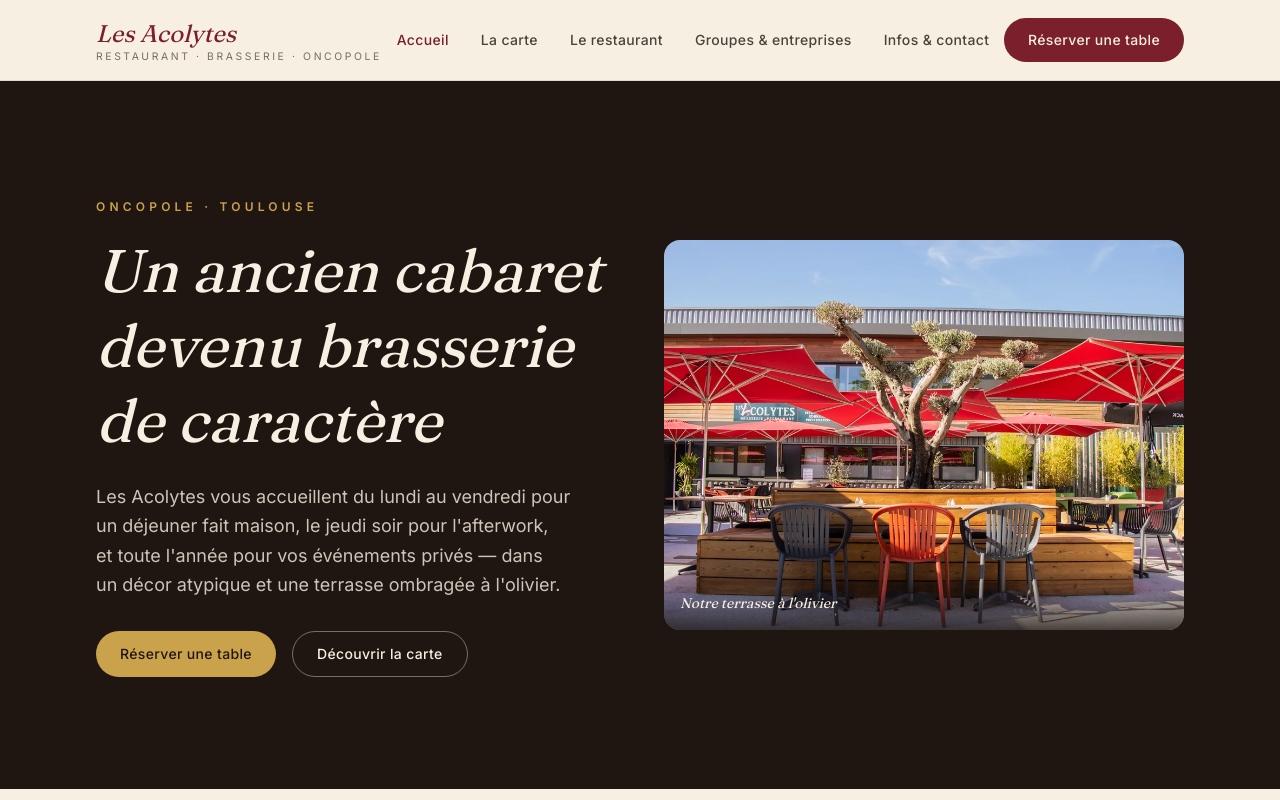
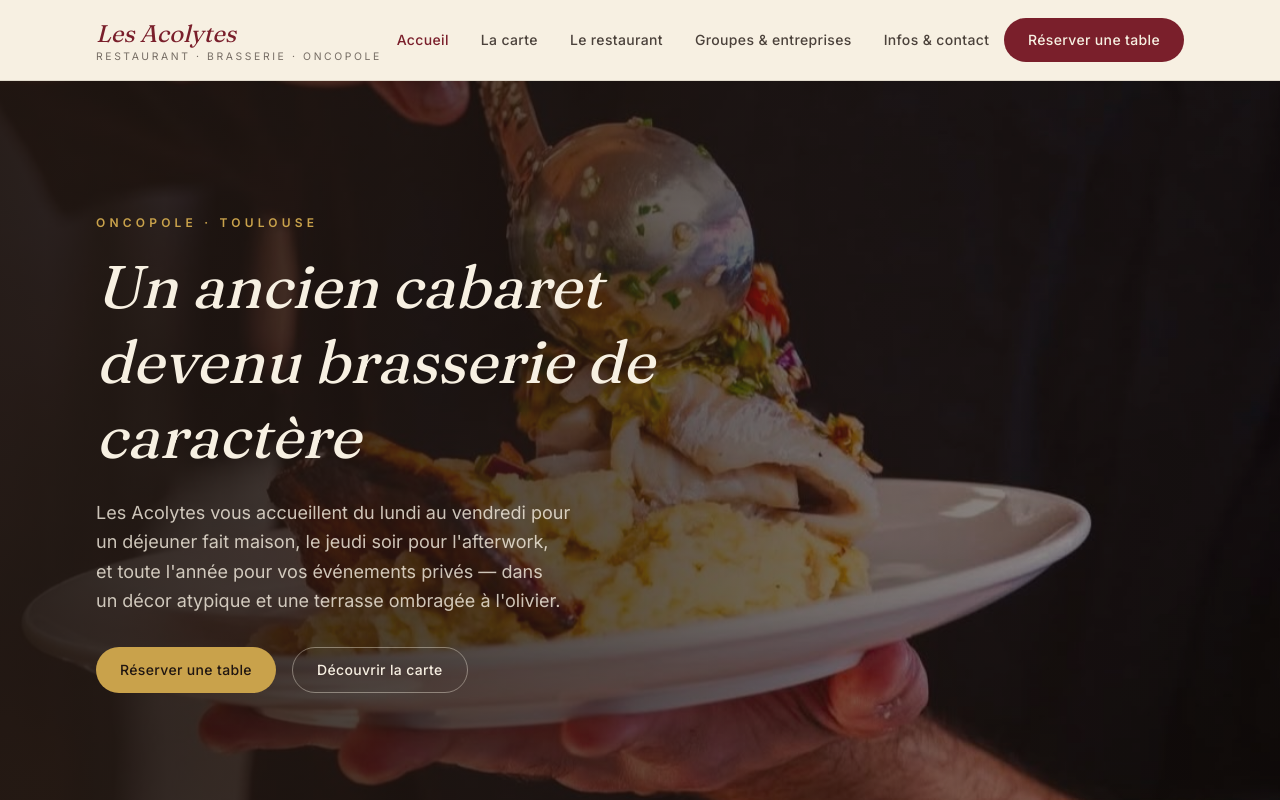
Before and after one commit to gaspardproacount-hub/Site-web-Les-Acolytes, a Next.js app: page / in a window 1280 px wide. Shown: the top 800 px of the page. Built offline with nearby package versions, Linux system fonts and the light colour scheme.

Commit message:
Applique le nouveau hero plein cadre sur la page d'accueil
Commit précédent n'avait poussé que le renommage de l'image ; ce commit
ajoute le changement de code correspondant dans page.tsx (fond photo +
overlay brun, suppression de la colonne image séparée).

```diff
--- a/src/app/page.tsx
+++ b/src/app/page.tsx
@@ -1,3 +1,4 @@
+import Image from "next/image";
 import Link from "next/link";
 import { Container } from "@/components/container";
 import { CtaButton } from "@/components/cta-button";
@@ -14,9 +15,18 @@ export default function Home() {
   return (
     <>
       <section className="relative overflow-hidden bg-ink text-cream">
-        <div className="bg-noise absolute inset-0 opacity-10" />
-        <Container className="relative grid gap-12 py-20 lg:grid-cols-2 lg:items-center lg:py-28">
-          <div>
+        <Image
+          src="/images/hero-plat-service.jpeg"
+          alt="Service d'un plat aux Acolytes"
+          fill
+          priority
+          sizes="100vw"
+          className="object-cover"
+        />
+        <div className="absolute inset-0 bg-ink/35" />
+        <div className="absolute inset-0 bg-gradient-to-r from-ink/90 via-ink/55 to-ink/10" />
+        <Container className="relative py-20 lg:py-32">
+          <div className="max-w-xl">
             <span className="text-xs font-semibold uppercase tracking-[0.35em] text-gold">
               Oncopole · Toulouse
             </span>
@@ -38,13 +48,6 @@ export default function Home() {
               </CtaButton>
             </div>
           </div>
-          <SitePhoto
-            src="/images/hero-terrasse-olivier.webp"
-            alt="Terrasse ombragée des Acolytes, à l'olivier, sous les parasols rouges"
-            caption="Notre terrasse à l'olivier"
-            aspect="aspect-[4/3]"
-            priority
-          />
         </Container>
       </section>
 
```
